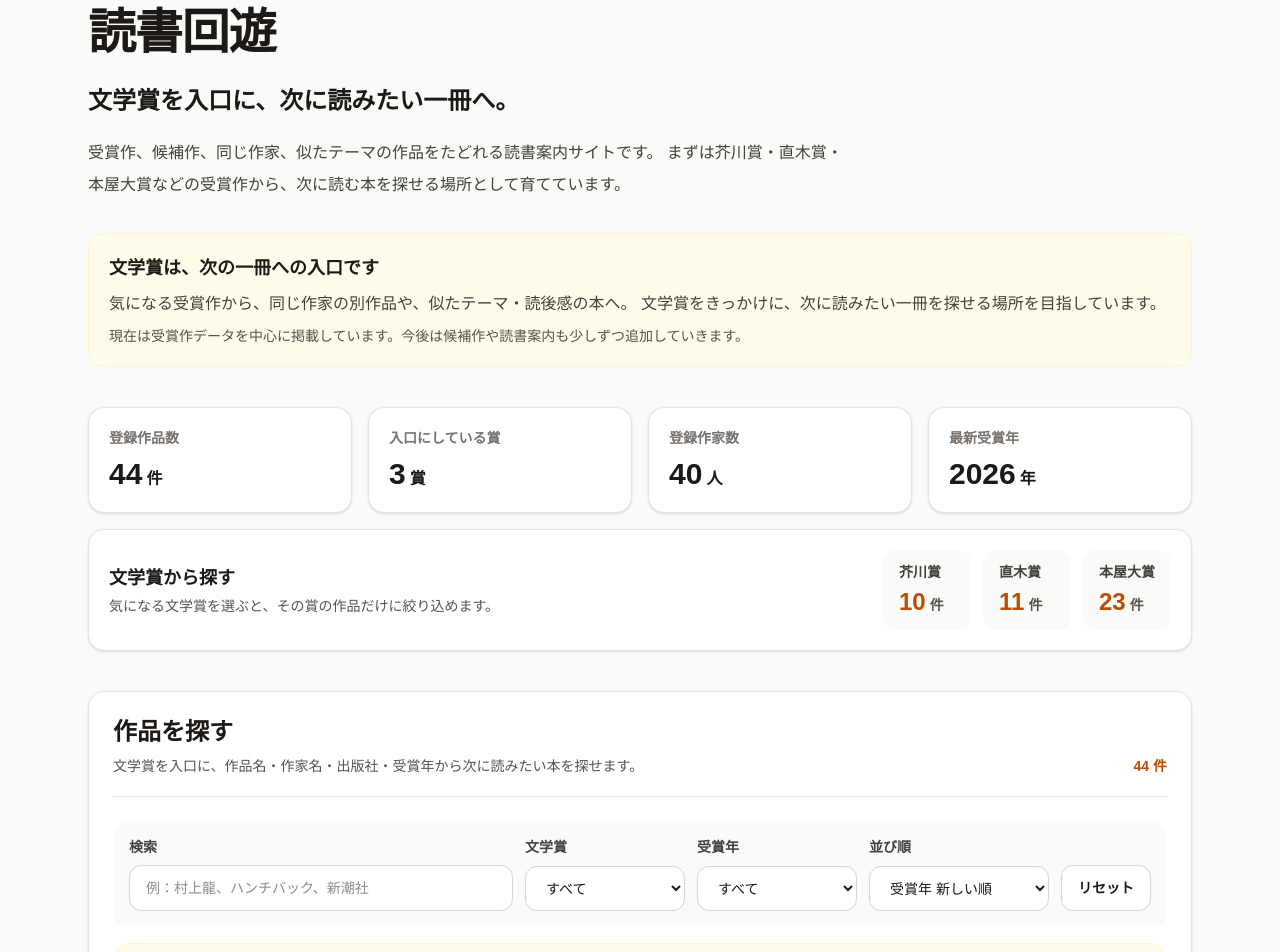
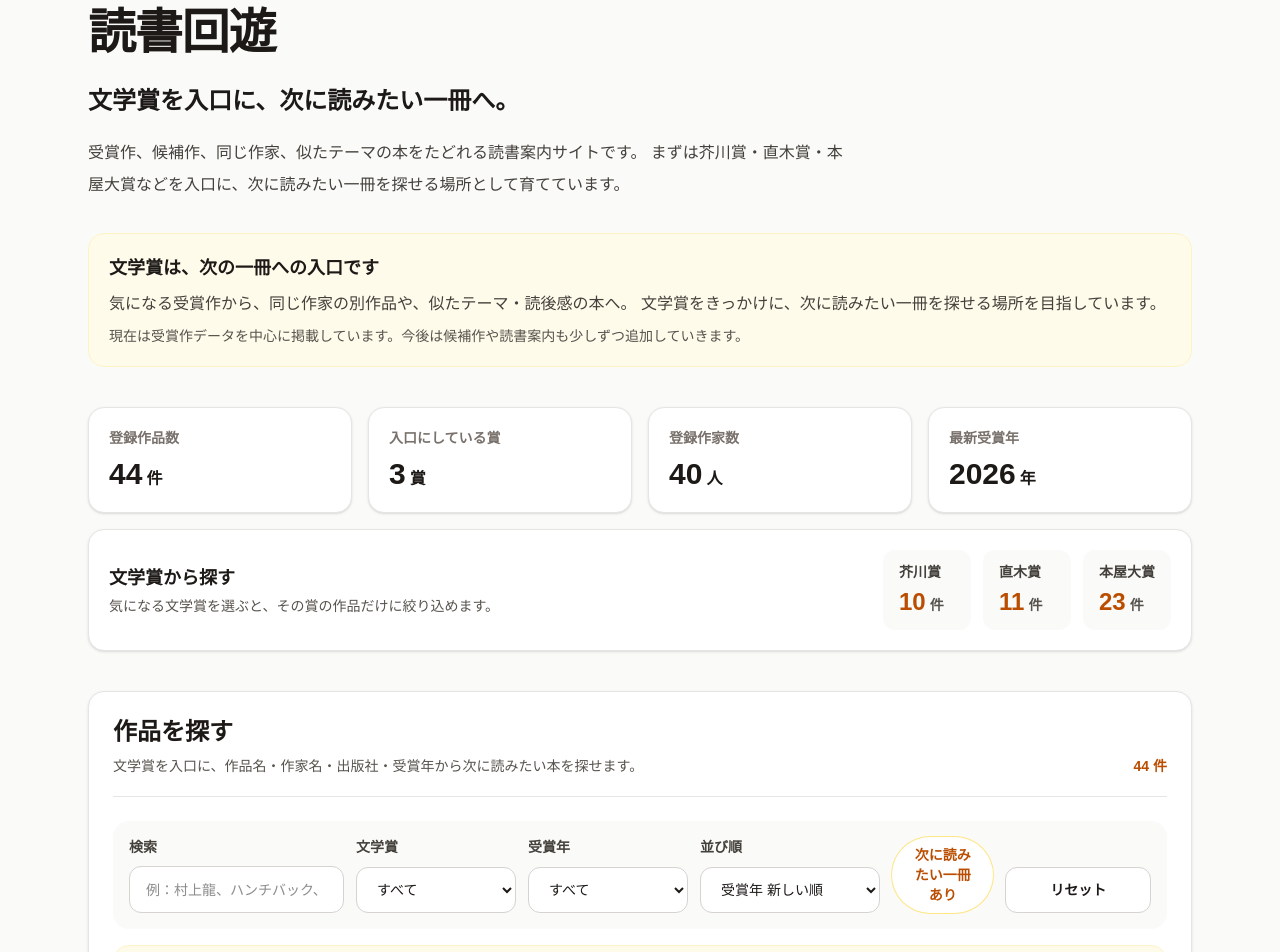
Before and after one commit to fel-an-Studio/bungakusho-zukan, a Next.js app: page / in a window 1280 px wide. Shown: the part 160-1112 px from the top of the page. Built offline with nearby package versions, Linux system fonts and the light colour scheme.

Commit message:
Add recommendation filter

```diff
--- a/app/page.tsx
+++ b/app/page.tsx
@@ -22,8 +22,8 @@ export default function Home() {
           </p>
 
           <p className="mt-4 max-w-3xl leading-8 text-stone-700">
-            受賞作、候補作、同じ作家、似たテーマの作品をたどれる読書案内サイトです。
-            まずは芥川賞・直木賞・本屋大賞などの受賞作から、次に読む本を探せる場所として育てています。
+            受賞作、候補作、同じ作家、似たテーマの本をたどれる読書案内サイトです。
+            まずは芥川賞・直木賞・本屋大賞などを入口に、次に読みたい一冊を探せる場所として育てています。
           </p>
         </header>
 
--- a/components/AwardResultList.tsx
+++ b/components/AwardResultList.tsx
@@ -84,6 +84,7 @@ export function AwardResultList({ results }: Props) {
   const [awardName, setAwardName] = useState("all");
   const [awardYear, setAwardYear] = useState("all");
   const [sortType, setSortType] = useState<SortType>("year-desc");
+  const [hasRecommendationsOnly, setHasRecommendationsOnly] = useState(false);
   const [hasLoadedUrlParams, setHasLoadedUrlParams] = useState(false);
 
   const awardCount = new Set(results.map((result) => result.awardName)).size;
@@ -161,6 +162,7 @@ export function AwardResultList({ results }: Props) {
       searchParams.set("sort", sortType);
     }
 
+
     const queryString = searchParams.toString();
 
     return queryString ? `/?${queryString}` : "/";
@@ -174,6 +176,8 @@ export function AwardResultList({ results }: Props) {
     const urlAwardName = searchParams.get("award") ?? "all";
     const urlAwardYear = searchParams.get("year") ?? "all";
     const urlSortType = searchParams.get("sort") ?? "year-desc";
+    const urlHasRecommendationsOnly =
+      searchParams.get("recommendations") === "true";
 
     setKeyword(urlKeyword);
 
@@ -194,6 +198,7 @@ export function AwardResultList({ results }: Props) {
 
     if (isValidSortType(urlSortType)) {
       setSortType(urlSortType);
+        setHasRecommendationsOnly(urlHasRecommendationsOnly);
     }
 
     setHasLoadedUrlParams(true);
@@ -226,16 +231,27 @@ export function AwardResultList({ results }: Props) {
       searchParams.set("sort", sortType);
     }
 
+    if (hasRecommendationsOnly) {
+      searchParams.set("recommendations", "true");
+    }
+
     const queryString = searchParams.toString();
     const newUrl = queryString ? `?${queryString}` : window.location.pathname;
 
     window.history.replaceState(null, "", newUrl);
-  }, [awardName, awardYear, category, hasLoadedUrlParams, keyword, sortType]);
+  }, [awardName, awardYear, category, hasLoadedUrlParams, keyword, sortType, hasRecommendationsOnly]);
 
   const filteredResults = useMemo(() => {
     const normalizedKeyword = keyword.trim().toLowerCase();
 
     const filtered = results.filter((result) => {
+      if (
+        hasRecommendationsOnly &&
+        (!result.readingRecommendations ||
+          result.readingRecommendations.length === 0)
+      ) {
+        return false;
+      }
       const matchesKeyword =
         normalizedKeyword === "" ||
         result.authorName.toLowerCase().includes(normalizedKeyword) ||
@@ -270,7 +286,7 @@ export function AwardResultList({ results }: Props) {
 
       return a.workTitle.localeCompare(b.workTitle, "ja");
     });
-  }, [awardName, awardYear, category, keyword, results, sortType]);
+  }, [awardName, awardYear, category, keyword, results, sortType, hasRecommendationsOnly,]);
 
   function resetFilters() {
     setKeyword("");
@@ -278,6 +294,7 @@ export function AwardResultList({ results }: Props) {
     setAwardName("all");
     setAwardYear("all");
     setSortType("year-desc");
+    setHasRecommendationsOnly(false);
   }
 
   return (
@@ -423,7 +440,20 @@ export function AwardResultList({ results }: Props) {
             </select>
           </label>
 
-          <div className="flex items-end">
+          <div className="flex items-end gap-3">
+
+            <button
+              type="button"
+              onClick={() => setHasRecommendationsOnly(!hasRecommendationsOnly)}
+              className={`rounded-full px-4 py-2 text-sm font-bold transition ${
+                hasRecommendationsOnly
+                  ? "bg-amber-600 text-white"
+                  : "bg-white text-amber-700 ring-1 ring-amber-200 hover:bg-amber-50"
+              }`}
+            >
+              次に読みたい一冊あり
+            </button>
+
             <button
               type="button"
               onClick={resetFilters}
```
Also changed, not shown: 1 other file (tests, documents, lock files or other folders).
